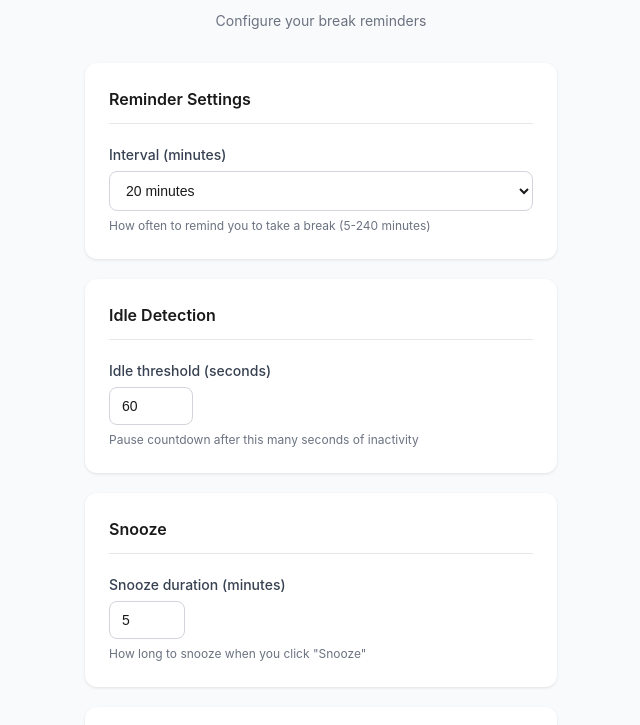
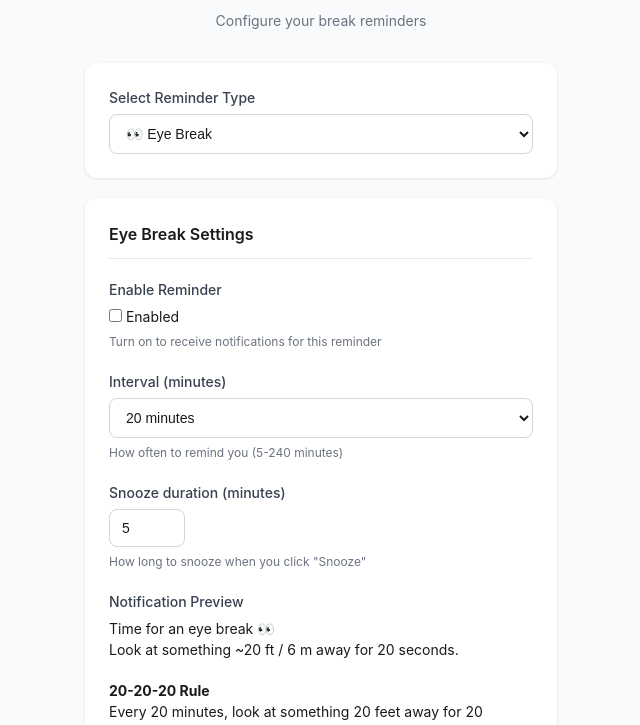
Before and after one commit to vijayrana99/breaksy, a website built with Vite: page src/options/options.html in a window 1280 px wide. Shown: the part 72-797 px from the top of the page, without its empty margins (319-959 px from the left). Built offline with nearby package versions, Linux system fonts and the light colour scheme; no server answers.

Commit message:
Phase 4: Options page HTML with reminder type selector
- Add top-level reminder type selector (Eye Break / Water)
- Restructure settings panel to show per-reminder settings
- Add enabled toggle for each reminder
- Add notification preview section
- Add reminder-specific info boxes (20-20-20 rule, hydration tips)
- Keep global settings section (idle threshold)
- Support showing/hiding custom interval input

```diff
--- a/src/options/options.html
+++ b/src/options/options.html
@@ -13,9 +13,33 @@
       <p class="tagline">Configure your break reminders</p>
     </header>
 
-    <section class="section">
-      <h2 class="section-title">Reminder Settings</h2>
+    <!-- Reminder Type Selector -->
+    <section class="section section-selector">
+      <label class="label" for="reminder-type-select">Select Reminder Type</label>
+      <div class="input-row">
+        <select id="reminder-type-select" class="select select-large">
+          <option value="eye">👀 Eye Break</option>
+          <option value="water">💧 Water Reminder</option>
+        </select>
+      </div>
+    </section>
 
+    <!-- Reminder-Specific Settings -->
+    <section class="section" id="reminder-settings-section">
+      <h2 class="section-title" id="reminder-settings-title">Eye Break Settings</h2>
+
+      <!-- Enabled Toggle -->
+      <div class="field">
+        <label class="label" for="reminder-enabled">Enable Reminder</label>
+        <div class="toggle-wrapper">
+          <input type="checkbox" id="reminder-enabled" class="toggle-input">
+          <span class="toggle-slider"></span>
+          <span class="toggle-label" id="enabled-label">Enabled</span>
+        </div>
+        <p class="hint" id="enabled-hint">Turn on to receive notifications for this reminder</p>
+      </div>
+
+      <!-- Interval Settings -->
       <div class="field">
         <label class="label" for="interval-preset">Interval (minutes)</label>
         <div class="input-row">
@@ -30,12 +54,45 @@
           </select>
           <input type="number" id="interval-custom" class="input input-number hidden" min="5" max="240" value="20">
         </div>
-        <p class="hint">How often to remind you to take a break (5-240 minutes)</p>
+        <p class="hint">How often to remind you (5-240 minutes)</p>
+      </div>
+
+      <!-- Snooze Duration -->
+      <div class="field">
+        <label class="label" for="snooze-duration">Snooze duration (minutes)</label>
+        <input type="number" id="snooze-duration" class="input" min="1" max="60" value="5">
+        <p class="hint">How long to snooze when you click "Snooze"</p>
+      </div>
+
+      <!-- Notification Preview -->
+      <div class="field field-preview">
+        <label class="label">Notification Preview</label>
+        <div class="notification-preview">
+          <div class="preview-title" id="preview-title">Time for an eye break 👀</div>
+          <div class="preview-message" id="preview-message">Look at something ~20 ft / 6 m away for 20 seconds.</div>
+        </div>
+      </div>
+
+      <!-- Eye Break Specific Info -->
+      <div class="field field-info" id="eye-info">
+        <div class="info-box">
+          <strong>20-20-20 Rule</strong>
+          <p>Every 20 minutes, look at something 20 feet away for 20 seconds to reduce eye strain.</p>
+        </div>
+      </div>
+
+      <!-- Water Reminder Specific Info -->
+      <div class="field field-info hidden" id="water-info">
+        <div class="info-box">
+          <strong>Stay Hydrated</strong>
+          <p>Regular water intake helps maintain focus and prevents fatigue during long work sessions.</p>
+        </div>
       </div>
     </section>
 
-    <section class="section">
-      <h2 class="section-title">Idle Detection</h2>
+    <!-- Global Settings -->
+    <section class="section section-global">
+      <h2 class="section-title">Global Settings</h2>
 
       <div class="field">
         <label class="label" for="idle-threshold">Idle threshold (seconds)</label>
@@ -44,16 +101,7 @@
       </div>
     </section>
 
-    <section class="section">
-      <h2 class="section-title">Snooze</h2>
-
-      <div class="field">
-        <label class="label" for="snooze-duration">Snooze duration (minutes)</label>
-        <input type="number" id="snooze-duration" class="input" min="1" max="60" value="5">
-        <p class="hint">How long to snooze when you click "Snooze"</p>
-      </div>
-    </section>
-
+    <!-- Actions -->
     <section class="section section-actions">
       <button id="btn-reset" class="btn btn-danger">Reset to Defaults</button>
     </section>
```
